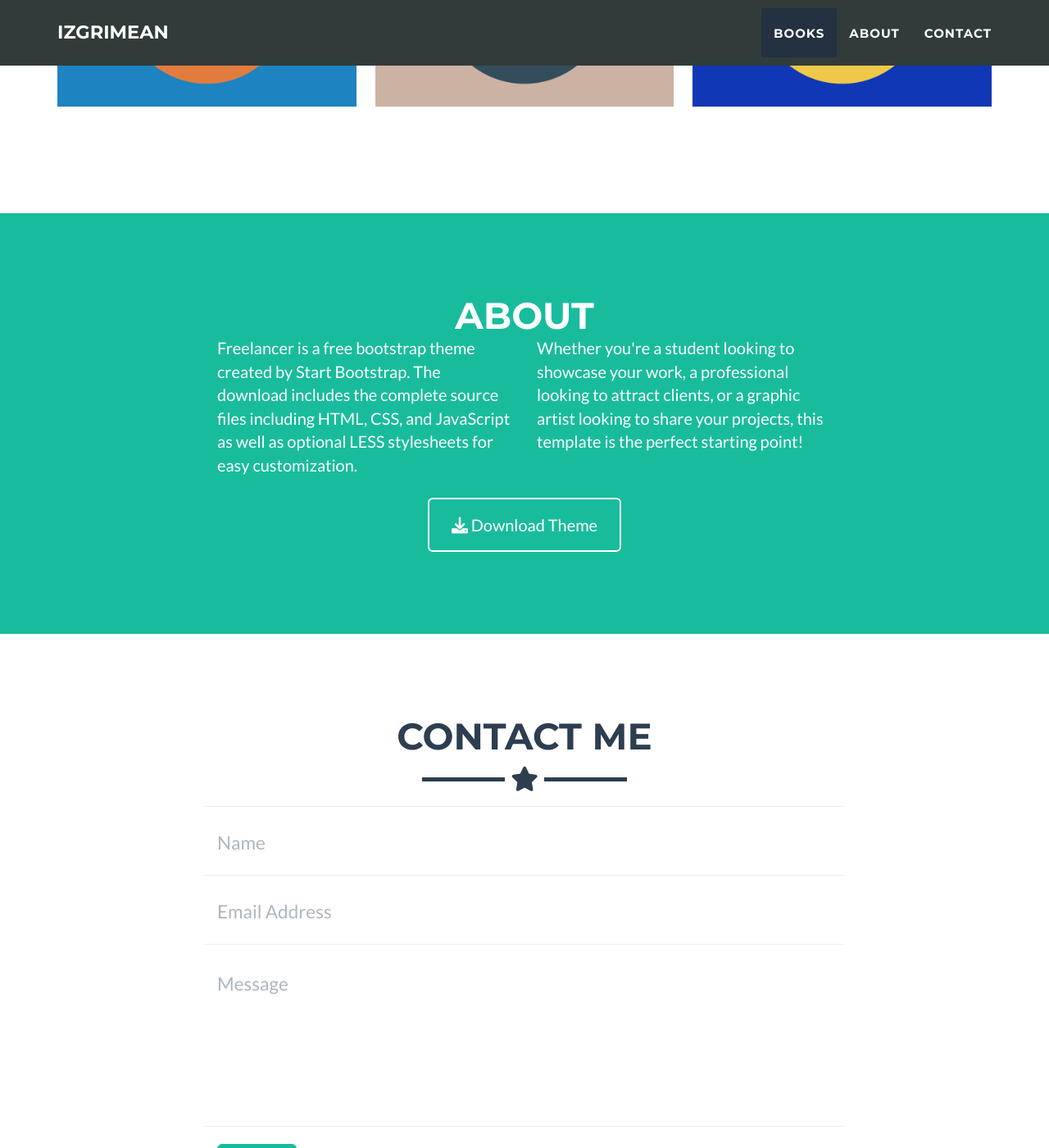
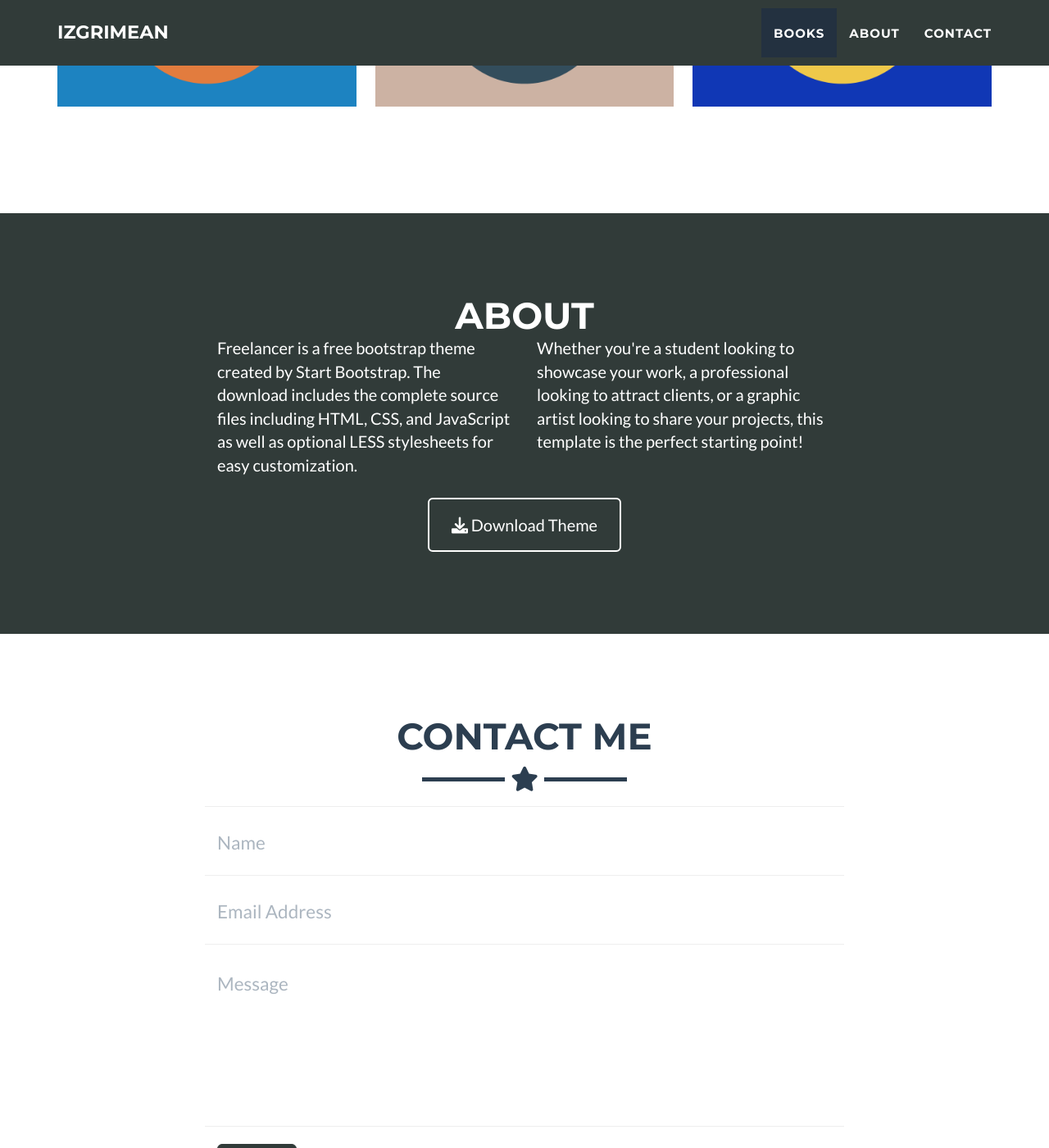
Before and after one commit to izgrimean/izgrimean.github.io, a Jekyll site: the page built from _posts/2014-07-18-project-1.markdown, in a window 1280 px wide and 1400 px high, scrolled down 1143 px. Shown: the whole window at 82% size. Built offline with Jekyll 4.4.1, drawn with Linux system fonts in a browser that asks for light colours.

Commit message:
Update _config.yml

```diff
--- a/_config.yml
+++ b/_config.yml
@@ -25,7 +25,7 @@ disqus_shortname: myshortname
 
 # Color settings (hex-codes without the leading hash-tag)
 color:
-  primary: 18bc9c #80B3FF
+  primary: 313b39 #18bc9c #80B3FF
   primary-rgb: "24,288,156" #"128,179,255"
   secondary: 2c3e50 #FD6E8A
   secondary-dark: 233140 #A2122F
```
